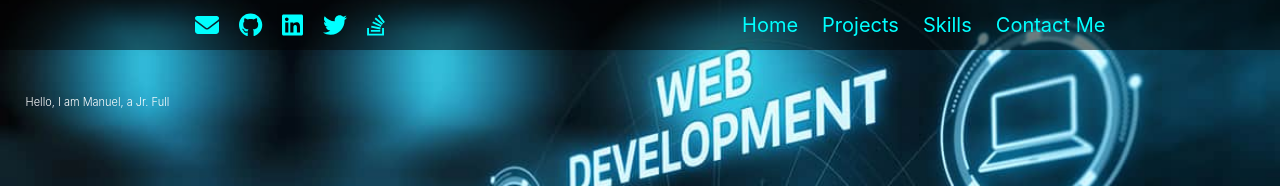
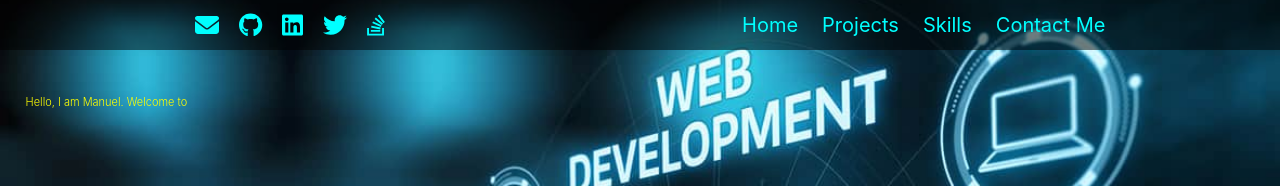
Before and after one commit to Manuel-hub-ca/Portfolio, a React (Create React App) app: page / in a window 1280 px wide. Shown: the top 186 px of the page. Built offline with nearby package versions, Linux system fonts and the light colour scheme.

Commit message:
fixed-font-family

```diff
--- a/src/components/Header.js
+++ b/src/components/Header.js
@@ -45,8 +45,6 @@ export const socials = [
   },
 ];
 
-// ... (previous imports)
-
 const Header = () => {
   const [isDrawerOpen, setDrawerOpen] = useState(false);
   const iconSize = useBreakpointValue({ base: 'xl', md: 'l', lg: 'xl' });
@@ -63,7 +61,6 @@ const Header = () => {
         block: 'start',
       });
     }
-    // Close the drawer after clicking a link
     setDrawerOpen(false);
   };
 
@@ -97,7 +94,6 @@ const Header = () => {
           ))}
         </HStack>
 
-        {/* Hamburger Icon */}
         <IconButton
           icon={<FontAwesomeIcon icon={faBars} size={iconSize} />}
           aria-label="Open Menu"
@@ -108,14 +104,13 @@ const Header = () => {
           right={5}
         />
 
-        {/* Drawer for small screens */}
         <Drawer
           isOpen={isDrawerOpen}
           onClose={handleDrawerToggle}
           placement="right"
         >
           <DrawerOverlay />
-          <DrawerContent fontFamily={'cursive'}>
+          <DrawerContent>
             <DrawerCloseButton />
             <DrawerHeader>Menu</DrawerHeader>
             <DrawerBody bgColor={'cyan.200'}>
@@ -153,7 +148,6 @@ const Header = () => {
           </DrawerContent>
         </Drawer>
 
-        {/* Regular navigation links */}
         <nav>
           <HStack
             spacing={6}
--- a/src/components/LandingSection.js
+++ b/src/components/LandingSection.js
@@ -1,6 +1,5 @@
 import { Screen } from './Screen';
 import { HStack, Image, VStack } from '@chakra-ui/react';
-// import me from '../assets/me.jpg';
 import bgImg from '../assets/bgImg.png';
 import Header from './Header';
 import logo from '../logo.svg';
@@ -19,10 +18,9 @@ const LandingSection = () => {
       <VStack width={'100%'}>
         <TypewriterEffect
           text={
-            'Hello, I am Manuel, a Jr. Full Stack Web Developer. Welcome to my portfolio Web Site '
+            'Hello, I am Manuel. Welcome to my portfolio.'
           }
         />
-        {/* <Heading fontSize={['60px', '70px', '80px', '80px']}>Portfolio</Heading> */}
       </VStack>
 
       <HStack alignSelf={'flex-start'} marginTop={'20px'}>
--- a/src/components/Skills.js
+++ b/src/components/Skills.js
@@ -19,7 +19,6 @@ const skills = [
 
 const responsive = {
   superLargeDesktop: {
-    // the naming can be any, depends on you.
     breakpoint: { max: 4000, min: 3000 },
     items: 3,
     slidesToSlide: 1,
--- a/src/components/TypewriterEffect.js
+++ b/src/components/TypewriterEffect.js
@@ -10,11 +10,6 @@ const TypewriterEffect = ({ text }) => {
     const timerId = setInterval(() => {
       setDisplayedText((prevText) => prevText + text[charIndex]);
       setCharIndex((prevIndex) => {
-        // const newIndex = prevIndex + 1
-        // if (newIndex === text.length) {
-        //   setDisplayedText('');
-        //   return 0;
-        // }
         prevIndex += 1;
         if (prevIndex === text.length) {
           setDisplayedText('');
```
Also changed, not shown: 8 other files (tests, documents, lock files or other folders).
